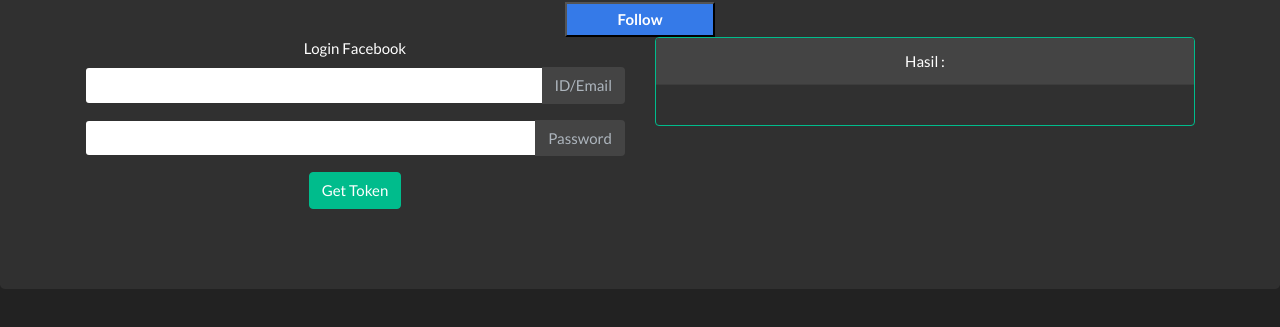
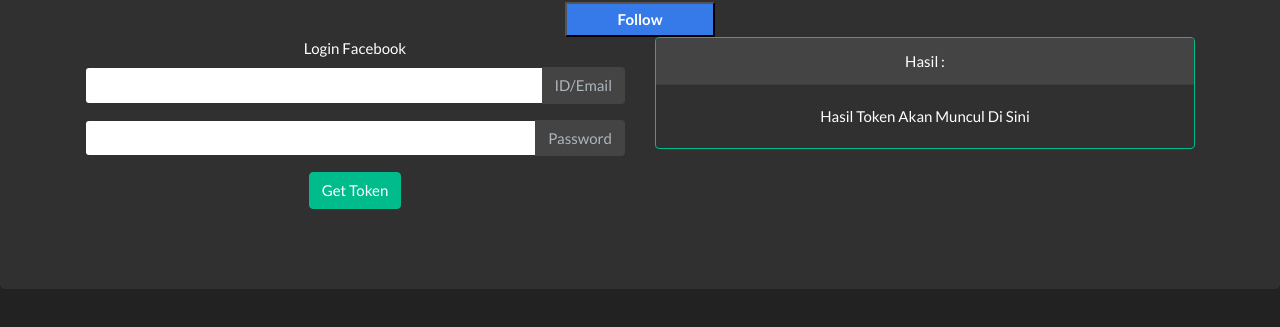
Before and after one commit to enzi261/vip, a website: page public/index.html in a window 1280 px wide. Shown: the part 331-658 px from the top of the page. Drawn offline with Linux system fonts and the light colour scheme.

Commit message:
Update index.html

```diff
--- a/public/index.html
+++ b/public/index.html
@@ -52,6 +52,7 @@
         <div class="card border-success mb-3">
           <div class="card-header">Hasil : </div>
           <div class="card-body">
+           <p class="card-text" id="result">Hasil Token Akan Muncul Di Sini</p>
           </div>
         </div>
       </div>
```
